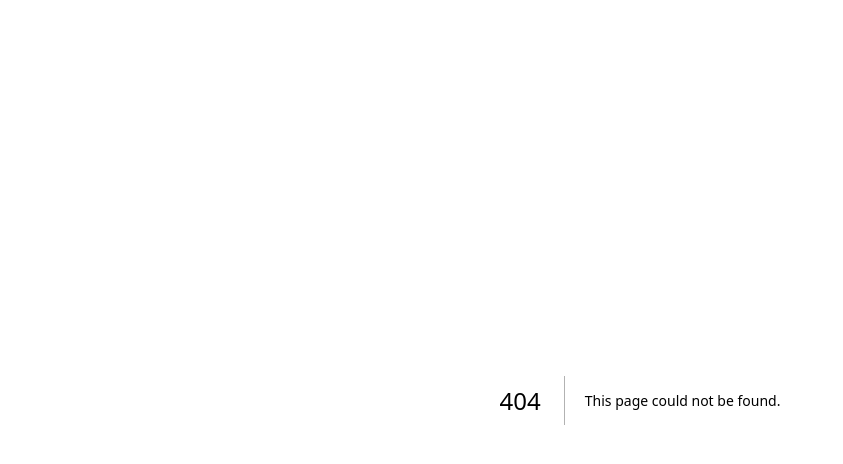
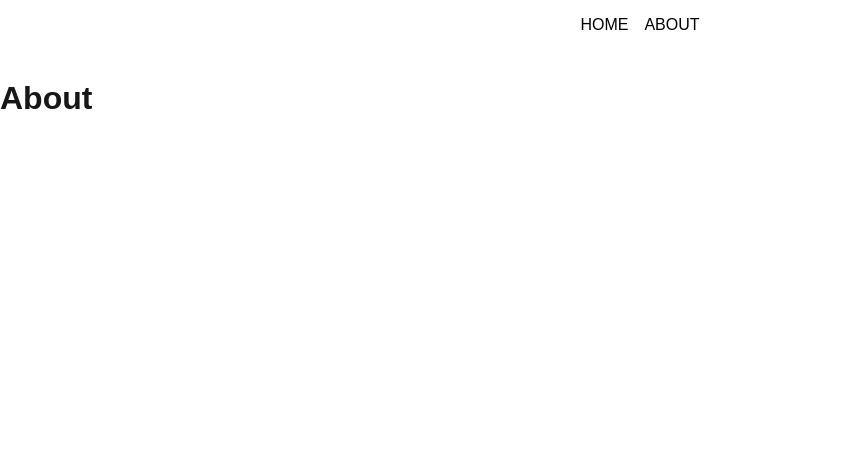
Before and after one commit to rohitjangid666/next-chained-middlewares, a Next.js app: page /about in a window 1280 px wide. Before the commit this address had no page. Shown: the top 464 px of the page, without its empty margins (0-843 px from the left). Built offline with nearby package versions, Linux system fonts and the light colour scheme.

Commit message:
initial commit

```diff
--- /dev/null
+++ b/src/app/about/page.tsx
@@ -0,0 +1,9 @@
+const About = () => {
+  return (
+    <div>
+      <h1 style={{ marginTop: '5rem' }}>About</h1>
+    </div>
+  );
+};
+
+export default About;
--- a/src/app/layout.tsx
+++ b/src/app/layout.tsx
@@ -1,21 +1,24 @@
-import type { Metadata } from "next";
-import localFont from "next/font/local";
-import "./globals.css";
+import type { Metadata } from 'next';
+import localFont from 'next/font/local';
+
+import Navbar from '@/components/Navbar';
+
+import './globals.css';
 
 const geistSans = localFont({
-  src: "./fonts/GeistVF.woff",
-  variable: "--font-geist-sans",
-  weight: "100 900",
+  src: './fonts/GeistVF.woff',
+  variable: '--font-geist-sans',
+  weight: '100 900',
 });
 const geistMono = localFont({
-  src: "./fonts/GeistMonoVF.woff",
-  variable: "--font-geist-mono",
-  weight: "100 900",
+  src: './fonts/GeistMonoVF.woff',
+  variable: '--font-geist-mono',
+  weight: '100 900',
 });
 
 export const metadata: Metadata = {
-  title: "Create Next App",
-  description: "Generated by create next app",
+  title: 'Next Chained Middlewares',
+  description: 'Generated by create next app',
 };
 
 export default function RootLayout({
@@ -24,8 +27,9 @@ export default function RootLayout({
   children: React.ReactNode;
 }>) {
   return (
-    <html lang="en">
+    <html lang='en'>
       <body className={`${geistSans.variable} ${geistMono.variable}`}>
+        <Navbar />
         {children}
       </body>
     </html>
--- /dev/null
+++ b/src/components/Navbar.tsx
@@ -0,0 +1,26 @@
+import Link from 'next/link';
+
+const Navbar = () => {
+  return (
+    <div
+      style={{
+        height: 50,
+        display: 'flex',
+        justifyContent: 'center',
+        alignItems: 'center',
+        width: '100%',
+        backgroundColor: '#fff',
+        position: 'fixed',
+        color: '#000',
+        top: 0,
+        left: 0,
+        gap: '1rem',
+      }}
+    >
+      <Link href='/'>HOME</Link>
+      <Link href='/about'>ABOUT</Link>
+    </div>
+  );
+};
+
+export default Navbar;
```
Also changed, not shown: src/middleware.ts (added, +12 -0 lines), 1 other file (tests, documents, lock files or other folders).
